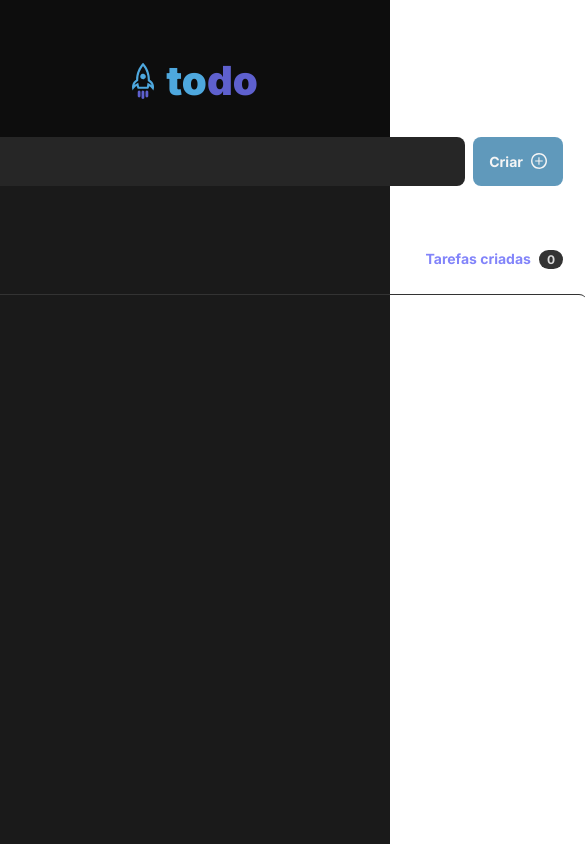
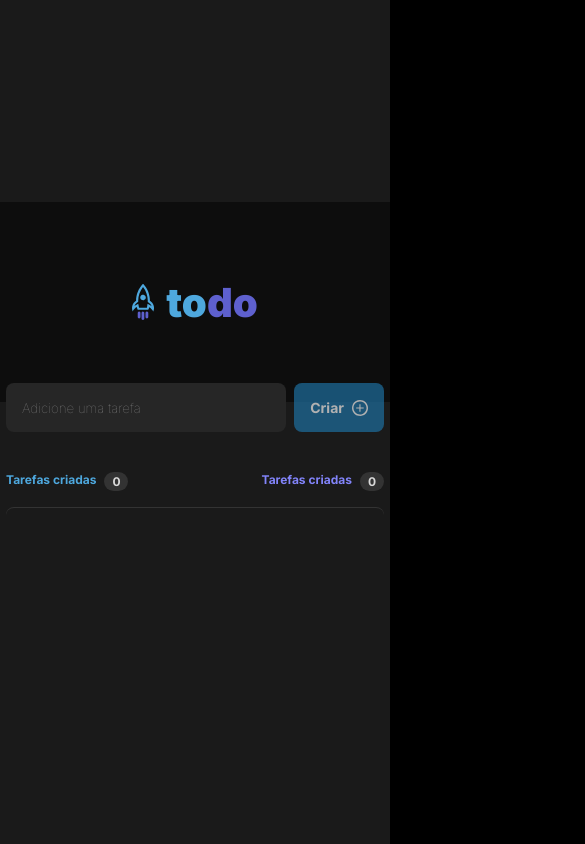
Before and after one commit to RobertodeOliveira/projeto-To-Do-List, a React (Vite) app: page / in a window 390 px wide. Shown: the whole page, 585 px wide, since content can reach past the window. Built offline with nearby package versions, Linux system fonts and the light colour scheme.

Commit message:
feat: adjust of features and develop mode mobile

```diff
--- a/src/Pages/Home/index.tsx
+++ b/src/Pages/Home/index.tsx
@@ -39,19 +39,22 @@ const Home = () => {
     <S.Container>
       <Header />
       <S.Content>
-        <S.WrapperContent>
           <Form onAddTask={handleNewtaks}/>
           <HeaderCount countTasksConcluid={countTasksConcluid} countTasksNotConcluid={countTasksNotConcluid} />
           <S.WrapperToDo>
             {
               taskList.map(({ id, newTask}) => {
                 return (
-                  <TaskCard concluid handleConcluidTask={handleConcluidTask} onDelete={deleteTask} taskId={id} key={id}>{newTask}</TaskCard>
+                  <TaskCard concluid
+                    handleConcluidTask={handleConcluidTask}
+                    onDelete={deleteTask}
+                    taskId={id}
+                    key={id}>{newTask}
+                   </TaskCard>
                 )
               })
             }
           </S.WrapperToDo>
-        </S.WrapperContent>
       </S.Content>
     </S.Container>
   )
--- a/src/Pages/Home/styles.ts
+++ b/src/Pages/Home/styles.ts
@@ -6,6 +6,7 @@ const Container = styled('div')`
   height: 100vh;
 
   display: flex;
+  position: fixed;
   background-color:  #1A1A1A;
   flex-direction: column;
   justify-content: center;
@@ -13,19 +14,29 @@ const Container = styled('div')`
 `
 const Content = styled('div')`
   display: flex;
+  position: relative;
   flex-direction: column;
   align-items: center;
-  height: 100%;
-  width: 100%;
+  /* height: 500px; */
+  width: 736px;
+  background-color: #1A1A1A;
 
-  background-color:  #1A1A1A;
+  @media(max-width: 768px){
+    width: 100%;
+    padding: 6px;
+    box-sizing: border-box;
+  }
 `
 
 const WrapperContent = styled('div') `
-  width: 736px;
+  width: 100%;
   display: flex;
   flex-direction: column;
   align-items: center;
+
+  position: fixed;
+  box-sizing: border-box;
+  background-color: yellow;
 `
 
 const WrapperToDo = styled('div')`
@@ -34,14 +45,19 @@ const WrapperToDo = styled('div')`
   align-items: center;
 
   width: 100%;
-  max-height: 350px;
+  max-height: 300px;
   overflow: auto;
   overflow-x: clip;
   padding: 4rem 1.5rem;
+  box-sizing: border-box;
   border-top: 1px solid #333;
   margin-top: 1.5625rem;
   border-radius: 8px;
 
+  @media(max-width: 768px){
+    margin-top: 1rem;
+    max-height: 250px;
+  }
 `
 
 export {
--- a/src/components/Form/Input/styles.ts
+++ b/src/components/Form/Input/styles.ts
@@ -2,7 +2,7 @@ import styled from "styled-components";
 
 const Input = styled('input')`
   box-sizing: border-box;
-  width: 736px;
+  width: 100%;
   padding: 1rem;
   border-radius: 0.5rem;
   background: #262626;
--- a/src/components/Form/styles.ts
+++ b/src/components/Form/styles.ts
@@ -1,20 +1,22 @@
 import styled from "styled-components"
 
 const Input = styled('input')`
-  width: 736px;
+  width: 100%;
   padding: 1rem;
 
   background: #262626;
   color: white;
   border: none;
 
-  ::placeholder {
+  &:placeholder {
     color: red;
   }
 
   &:focus{
     outline: none;
   }
+
+  @media(max-width: 768px){}
 `
 
 const WrapperForm = styled('form') `
--- a/src/components/HeaderCount/styles.ts
+++ b/src/components/HeaderCount/styles.ts
@@ -5,6 +5,10 @@ const Wrapper = styled('div') `
   justify-content: space-between;
   width: 100%;
   margin-top: 4rem;
+
+  @media(max-width: 768px){
+    margin-top: 2.5rem;
+  }
 `
 const Content = styled('div')`
   display: flex;
--- a/src/components/TaskCard/index.tsx
+++ b/src/components/TaskCard/index.tsx
@@ -5,10 +5,10 @@ import { TaskCardProps } from '../../types'
 import { useState } from 'react'
 
 const TaskCard = ({ children, handleConcluidTask, taskId, onDelete }: TaskCardProps) => {
-  const [concluid, setConcluid] = useState(false)
+  const [isConcluid, setIsConcluid] = useState(false)
 
   const handleStatsuTask = () => {
-    setConcluid(!concluid)
+    setIsConcluid(!isConcluid)
   }
 
   const handleDeleteTask = () => {
@@ -18,12 +18,12 @@ const TaskCard = ({ children, handleConcluidTask, taskId, onDelete }: TaskCardPr
   return (
     <S.Wrapper>
       <CheckBox taskId={taskId} handleConcluidTask={handleConcluidTask} onState={handleStatsuTask}/>
-      <S.ContainerText onConcluid={concluid}>
-        <S.Text>
-        <S.LineOfConluid onConcluid={concluid} />
+      {/* <S.ContainerText Concluid={isConcluid}> */}
+        <S.Text Concluid={isConcluid}>
+        {/* <S.LineOfConluid Concluid={isConcluid} /> */}
           {children}
         </S.Text>
-        </S.ContainerText>
+        {/* </S.ContainerText> */}
       <S.Button onClick={handleDeleteTask}>
           <S.StylesIconTrash name='Trash' size={20}  />
       </S.Button>
--- a/src/components/TaskCard/styles.ts
+++ b/src/components/TaskCard/styles.ts
@@ -1,15 +1,15 @@
 import styled, { css } from "styled-components";
 import { Trash } from 'phosphor-react'
 
-type ConluidProps  = {
-  onConcluid: boolean;
+type Conluid  = {
+  Concluid: boolean;
 }
 
 const Wrapper = styled('div')`
   display: flex;
   align-items: center;
   width: 736px;
-  height: 72px;
+  /* height: 72px; */
 
   box-sizing: border-box;
   padding: 1rem;
@@ -17,31 +17,49 @@ const Wrapper = styled('div')`
   border: 1px solid #333;
   background:  #262626;
   margin-bottom: 1rem;
+
+  @media(max-width: 768px){
+    width: 100%;
+    max-height: 300px;
+  }
 `
 
-const ContainerText = styled('div')<ConluidProps>`
-  ${({onConcluid}) => css`
-    position: relative;
-    width: 100%;
-    margin-left: 0.75rem;
-    color: ${onConcluid ? "#808080" : "#F2F2F2"};
-    line-height: 19px;
-    font-size: 0.875rem;
-    overflow-x: unset;
-    display: flex;
-    align-items: center;
-  `}
-`
+// const ContainerText = styled('div')<Conluid>`
+//   ${({Concluid}) => css`
+//     width: 100%;
+//     margin-left: 0.75rem;
 
-const Text = styled('div')`
+//     display: flex;
+//     flex-wrap: wrap;
+
+//     line-height: 19px;
+
+//     overflow-x: unset;
+//     display: flex;
+//     align-items: center;
+//   `}
+// `
+
+const Text = styled('p')<Conluid>`
+${({Concluid}) => css`
   display: flex;
   align-items: center;
   width: 100%;
+
+  text-decoration: ${Concluid ? "line-through" : ""};
+  color: ${Concluid ? "#808080" : "#F2F2F2"};
+  word-break: break-all;
+  font-size: 0.875rem;
+  padding: 0.375rem;
+  display: flex:;
+  flex-wrap: wrap;
+  /* text-decoration: line-through; */
+`}
 `
 
-const LineOfConluid = styled('hr')<ConluidProps>`
-  ${({ onConcluid }) => css`
-    display: ${onConcluid ? "block" : "none"};
+const LineOfConluid = styled('hr')<Conluid>`
+  ${({ Concluid }) => css`
+    display: ${Concluid ? "block" : "none"};
     position: absolute;
     width: 100%;
     border-color: #808080;
@@ -77,7 +95,7 @@ const Button = styled('button')`
 export {
   Wrapper,
   Button,
-  ContainerText,
+  // ContainerText,
   LineOfConluid,
   Text,
   StylesIconTrash
--- a/src/components/Text/styles.ts
+++ b/src/components/Text/styles.ts
@@ -7,11 +7,14 @@ type TextStyleProps = {
 }
 
 const Text = styled('p')<TextStyleProps>`
-  ${({ color, weight, fontSize }) => css `
+  ${({ color, weight, fontSize }) => css`
     color: ${color};
     font-size: ${fontSize};
     font-weight: ${weight};
-    // font-weight: 700;
+
+    @media(max-width: 768px){
+      font-size: 12px;
+    }
   `}
 
 `
--- a/src/global.css
+++ b/src/global.css
@@ -6,7 +6,7 @@
 
 
 body{
-  background: #fff;
+  background: Black;
 
 }
 
```
